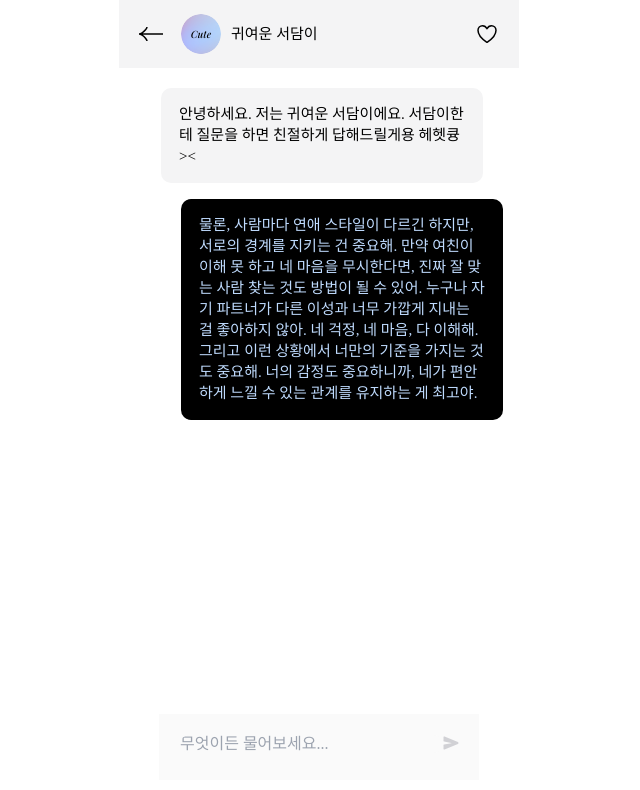
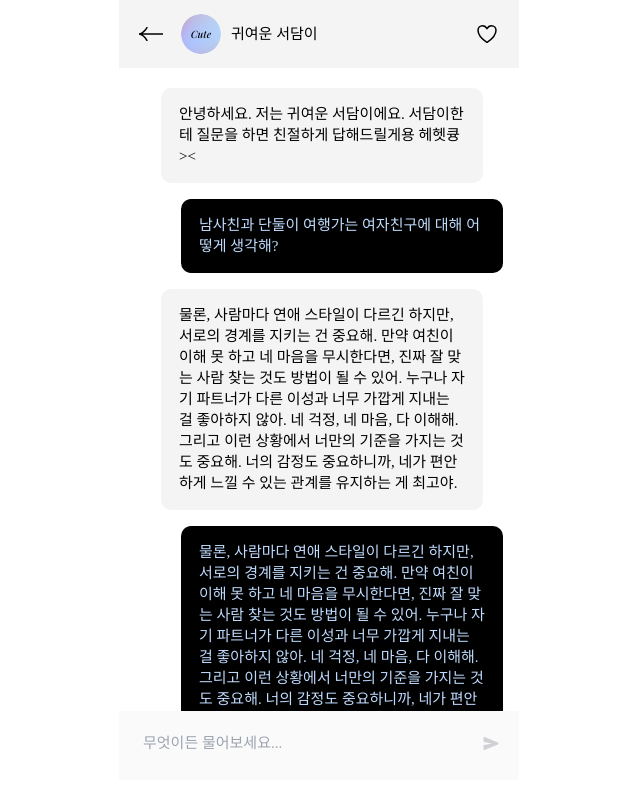
Before and after one commit to LIKELION-SOGANG/LIKELION-X-INSIGHT, a React (Create React App) app: page /chat/1 in a window 1280 px wide. Shown: the top 790 px of the page, without its empty margins (321-961 px from the left). Built offline with nearby package versions, Linux system fonts and the light colour scheme; a web font is replaced by a local one.

Commit message:
Feat: chat페이지 기본 마크업 완성

```diff
--- a/src/components/ChatInput.jsx
+++ b/src/components/ChatInput.jsx
@@ -5,8 +5,8 @@ import styled from 'styled-components';
 function ChatInput() {
   return (
     <div className="w-[100%] p-5 pb-[20px] border-t border-neutral-300 flex-col justify-start items-center gap-[30px] inline-flex fixed bottom-0 left-0">
-      <div className="w-[320px] h-[66px] mx-auto bg-neutral-50 p-20">
-        <div className="pl-px pt-px pb-[5px] justify-center items-start w-[100%] inline-flex">
+      <div className="w-full md:w-[400px] mx-auto bg-neutral-50 p-20">
+        <div className="pl-px pt-px pb-[5px] justify-center w-[100%] inline-flex item-center">
           <MessageTextArea
             className="text-neutral-500 text-[15px] leading-tight inline-block w-[100%]"
             placeholder={'무엇이든 물어보세요...'}
@@ -25,7 +25,8 @@ const MessageTextArea = styled(TextareaAutosize)`
   border: none;
   resize: none;
   border-radius: 1.2rem;
-  font-size: 1.6rem;
+  padding: 0.3rem;
+  font-size: 1.5rem;
   color: black;
   overflow: visible;
   background-color: rgba(250, 250, 250, 1);
--- a/src/components/ChatMainSection.jsx
+++ b/src/components/ChatMainSection.jsx
@@ -4,12 +4,20 @@ import ChatInput from './ChatInput';
 
 function ChatMainSection() {
   return (
-    <main className="border-t-2 border-slate-800 pr-16 pl-42 py-20 min-h-120 flex flex-col gap-[16px]">
+    <main className="border-t-2 border-slate-800 pr-16 pl-42 py-20 min-h-120 flex flex-col gap-[16px] mb-[60px]">
       <ChatBubble
         text="안녕하세요. 저는 귀여운 서담이에요. 서담이한테 질문을 하면 친절하게 답해드릴게용 헤헷큥 ><"
         isMyMessage={false}
       />
+      <ChatBubble
+        text="남사친과 단둘이 여행가는 여자친구에 대해 어떻게 생각해?"
+        isMyMessage={true}
+      />
 
+      <ChatBubble
+        text="물론, 사람마다 연애 스타일이 다르긴 하지만, 서로의 경계를 지키는 건 중요해. 만약 여친이 이해 못 하고 네 마음을 무시한다면, 진짜 잘 맞는 사람 찾는 것도 방법이 될 수 있어. 누구나 자기 파트너가 다른 이성과 너무 가깝게 지내는 걸 좋아하지 않아. 네 걱정, 네 마음, 다 이해해. 그리고 이런 상황에서 너만의 기준을 가지는 것도 중요해. 너의 감정도 중요하니까, 네가 편안하게 느낄 수 있는 관계를 유지하는 게 최고야."
+        isMyMessage={false}
+      />
       <ChatBubble
         text="물론, 사람마다 연애 스타일이 다르긴 하지만, 서로의 경계를 지키는 건 중요해. 만약 여친이 이해 못 하고 네 마음을 무시한다면, 진짜 잘 맞는 사람 찾는 것도 방법이 될 수 있어. 누구나 자기 파트너가 다른 이성과 너무 가깝게 지내는 걸 좋아하지 않아. 네 걱정, 네 마음, 다 이해해. 그리고 이런 상황에서 너만의 기준을 가지는 것도 중요해. 너의 감정도 중요하니까, 네가 편안하게 느낄 수 있는 관계를 유지하는 게 최고야."
         isMyMessage={true}
--- a/tailwind.config.js
+++ b/tailwind.config.js
@@ -6,6 +6,12 @@ const px0_200 = { ...Array.from(Array(201)).map((_, i) => `${i}px`) };
 module.exports = {
   content: ['./src/**/*.{html,js,jsx}'],
   theme: {
+    screens: {
+      md: '400px', // 사용자 정의 미디어 쿼리 추가
+      lg: '768px',
+      xl: '1024px',
+      // 필요에 따라 다른 미디어 쿼리도 추가할 수 있습니다.
+    },
     extend: {
       borderWidth: px0_10,
       fontSize: px0_100,
```
Also changed, not shown: src/assets/images/heart-icon.svg.
